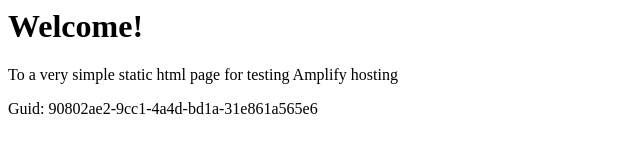
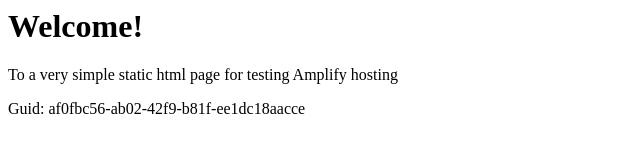
Before and after one commit to aws-aemilia-bah/Github-PR-Commit-Integration-Test-DoNotTouch-GitHubWebhookPushCanaryTest-v1-preprod-me-south-1, a website: page src/index.html in a window 1280 px wide. Shown: the full height of the page, 0-640 px from the left. Drawn offline with Linux system fonts and the light colour scheme.

Commit message:
commit from integ tests

```diff
--- a/src/index.html
+++ b/src/index.html
@@ -12,6 +12,6 @@
 <body>
     <h1>Welcome!</h1>
     <p>To a very simple static html page for testing Amplify hosting</p>
-    <p>Guid: 90802ae2-9cc1-4a4d-bd1a-31e861a565e6</p></body>
+    <p>Guid: af0fbc56-ab02-42f9-b81f-ee1dc18aacce</p></body>
 
 </html>
```
